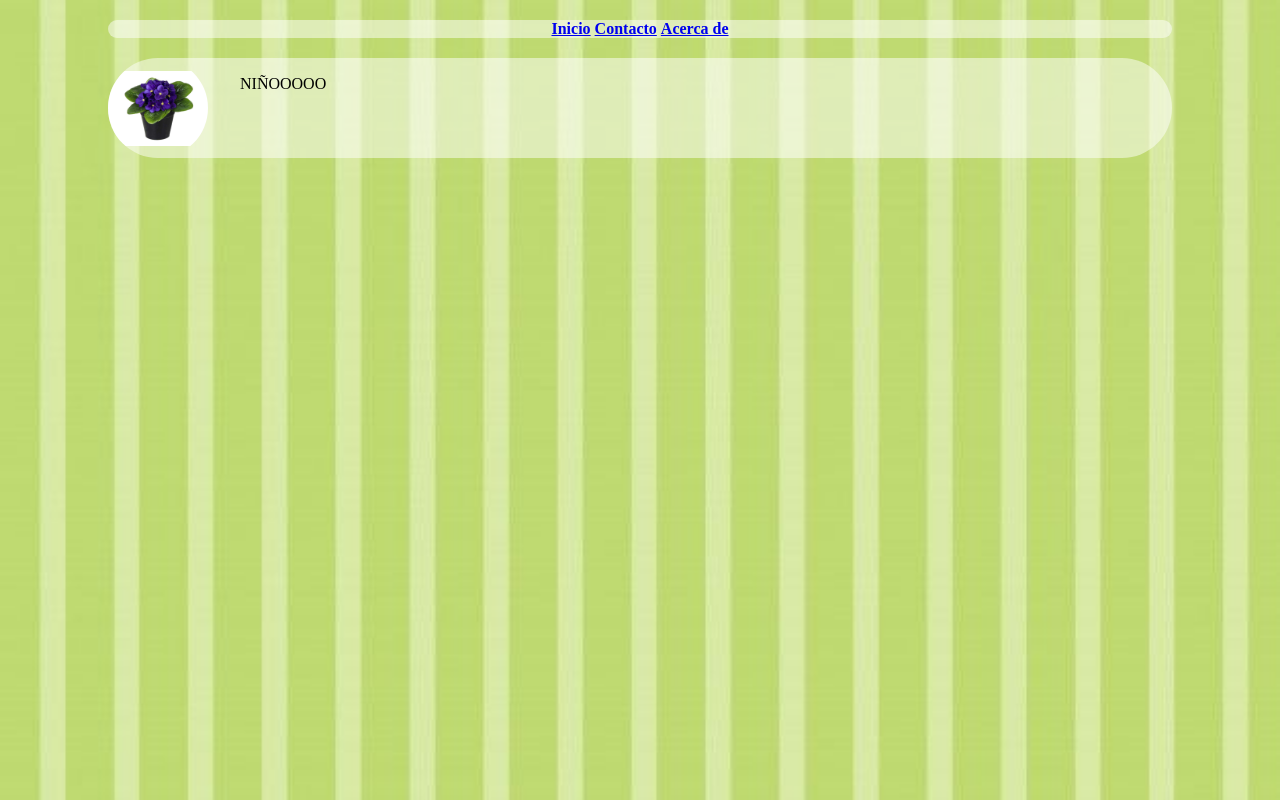
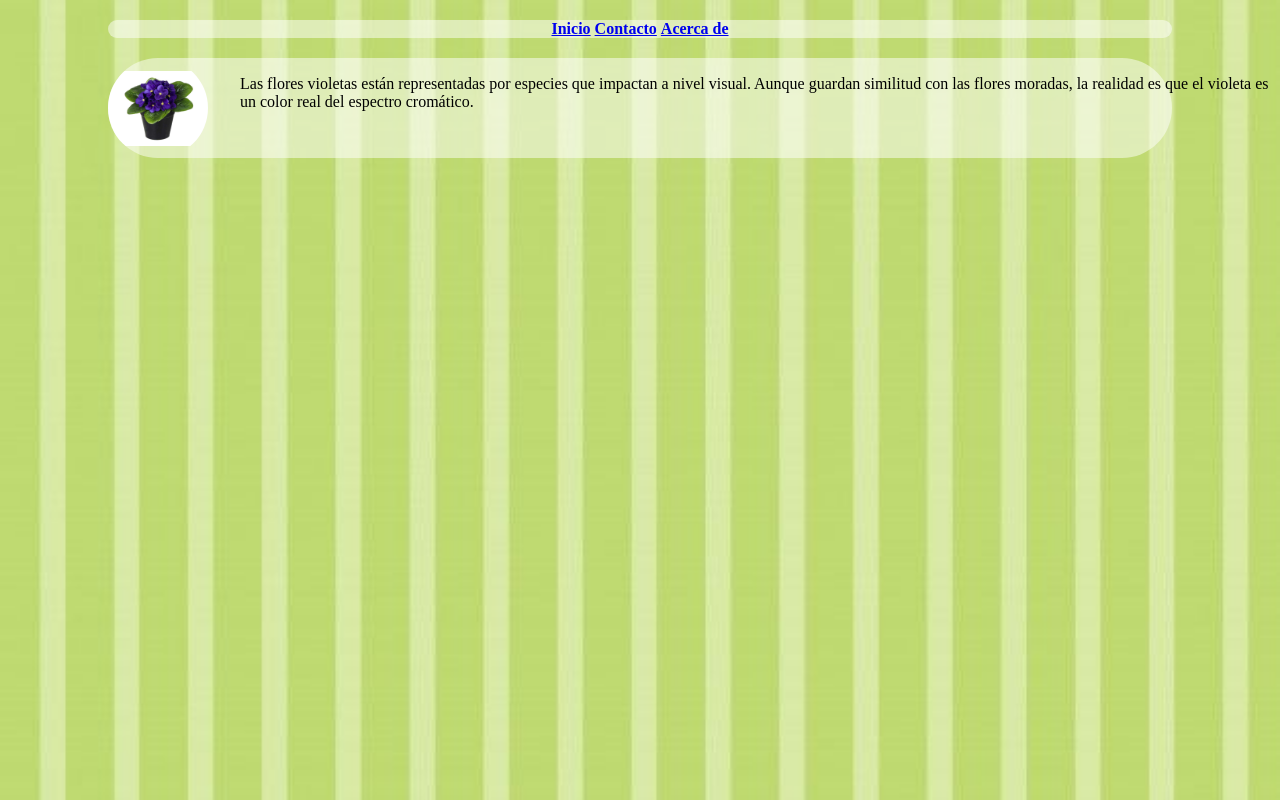
Before and after one commit to oscar-esteban/LTAW-Practicas, a plain HTML site: page P1/violeta.html in a window 1280 px wide. Drawn offline with Linux system fonts and the light colour scheme.

Commit message:
texto violetas claveles

```diff
--- a/P1/violeta.html
+++ b/P1/violeta.html
@@ -15,7 +15,7 @@
 
   <div id = "Marco">
     <div id ="avatar" style="background-image: url(violeta.jpg)"></div>
-    <div id = "texto">NIÑOOOOO</div>
+    <div id = "texto">Las flores violetas están representadas por especies que impactan a nivel visual. Aunque guardan similitud con las flores moradas, la realidad es que el violeta es un color real del espectro cromático.</div>
   </div>
 
 
```
Also changed, not shown: P1/clavel.html (+4 -0 lines).
